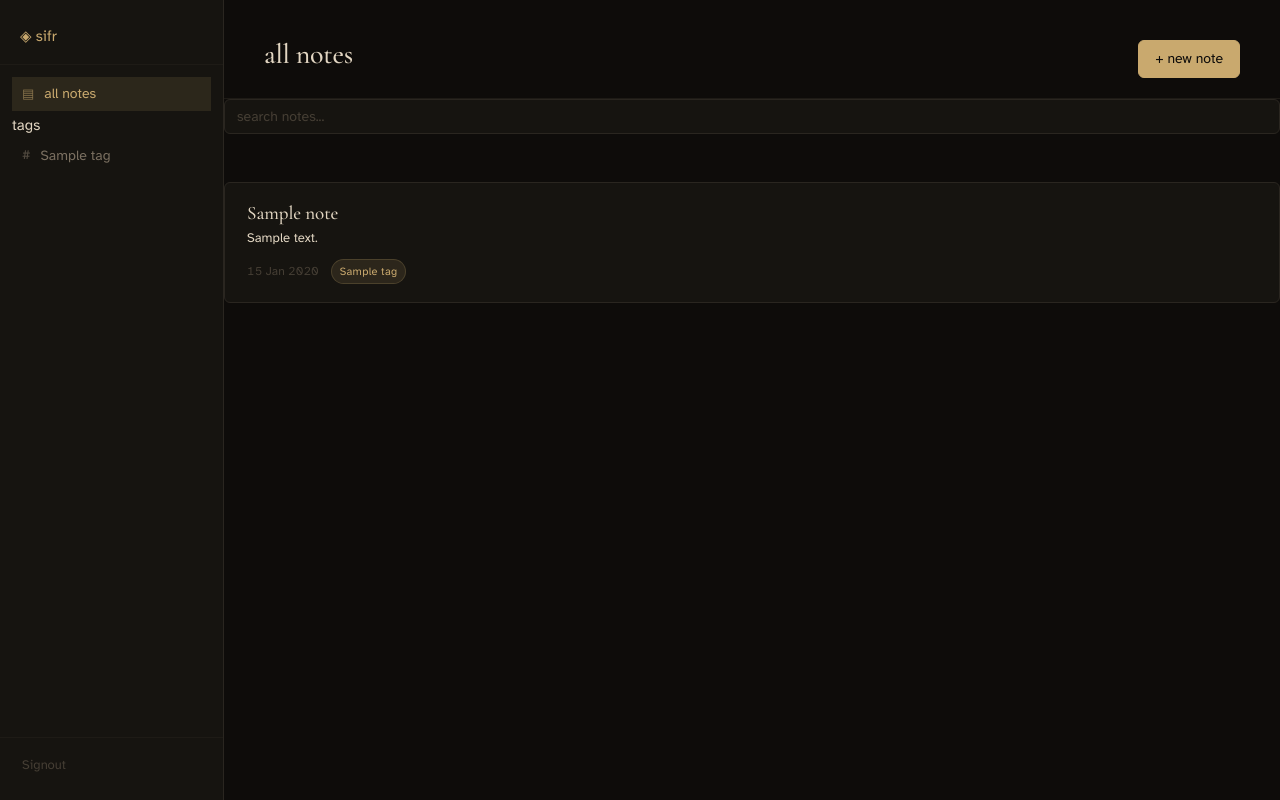
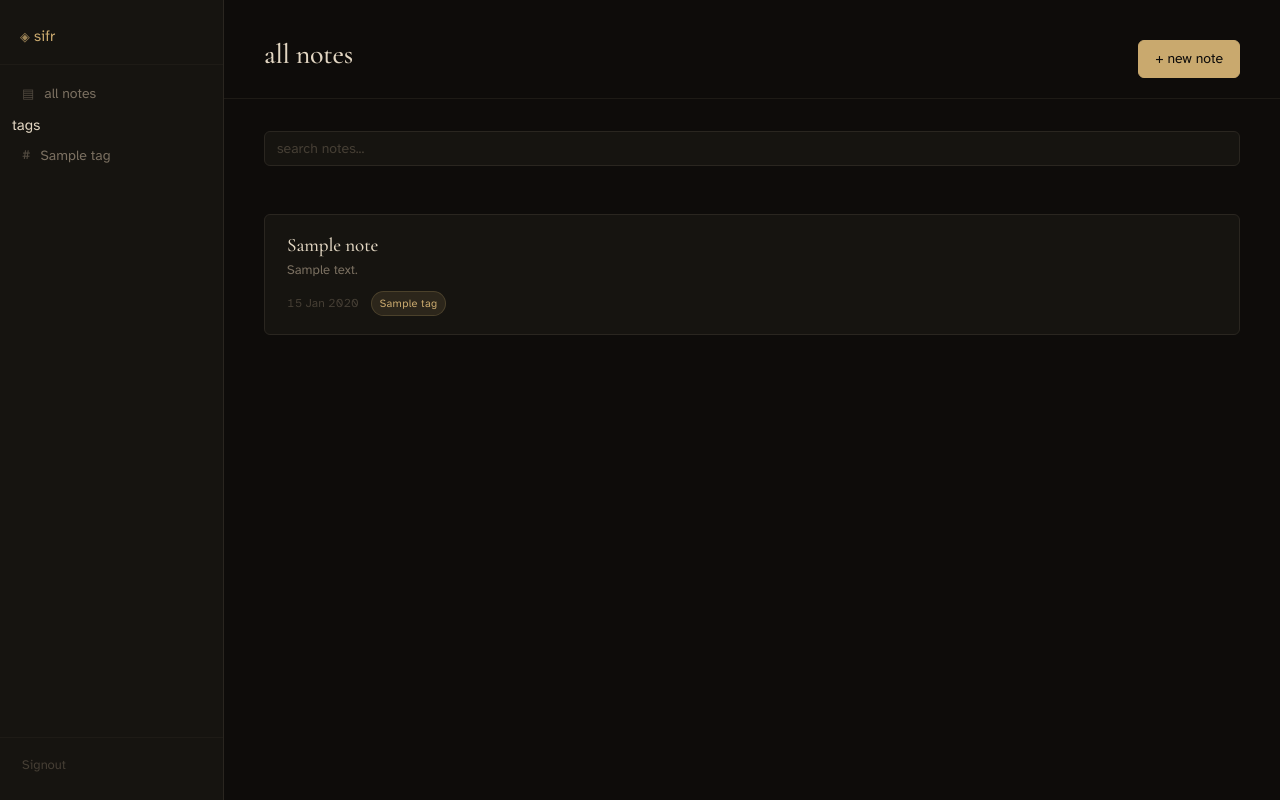
Before and after one commit to werkd/sifr-notes, a FastAPI app: template app/templates/notes/list.html in a window 1280 px wide. Run offline with FastAPI, Linux system fonts and the light colour scheme; the template is opened without the code that fills it: most values are stand-ins (such as "Sample title", 1, 10 or a date in 2020); parts of the project's set-up code (start-up, migrations or seed data) failed here and were passed over.

Commit message:
style: minor css fixes

```diff
--- a/static/style.css
+++ b/static/style.css
@@ -23,6 +23,7 @@
     --sidebar-width: 224px;
     --radius: 6px;
     --radius-em: 4px;
+    --radius-sm: 4px;
     --font-display: 'Cormorant Garamond', Georgia, serif;
     --font-ui: 'Atkinson Hyperlegible', system-ui, sans-serif;
     --font-mono: 'Courier new', monospace;
@@ -87,7 +88,7 @@ a:hover{
 }
 
 .brand {
-    font-family: var(--font_display);
+    font-family: var(--font-display);
     font-size: 1.375rem;
     font-weight: 500;
     color: var(--accent);
@@ -101,7 +102,7 @@ a:hover{
     color: var(--accent-hover);
 }
 
-brand-mark{
+.brand-mark{
     font-size:0.85em;
     opacity:0.75;
 }
@@ -142,7 +143,7 @@ brand-mark{
     background: var(--surface-raised);
     }
 
-.nav-link.active {
+.nav-link:active {
     color: var(--accent);
     background: var(--accent-dim);
 }
@@ -206,7 +207,7 @@ brand-mark{
     letter-spacing: -0.01em;
     }
 
-page-body {
+.page-body {
     padding: 2rem 2.5rem;
     flex: 1;
 }
@@ -305,7 +306,7 @@ page-body {
     transition: border-color 0.15s, background 0.15s;
  }
 
- .note-card.hover {
+ .note-card:hover {
     border-color: var(--accent-dim);
     background: var(--surface-raised);
     color: inherit;
@@ -323,7 +324,7 @@ page-body {
 
  .note-card-preview {
     font-size: 0.8125rem;
-    color: var(--text-muited);
+    color: var(--text-muted);
     line-height: 1.5;
     display: -webkit-box;
     -webkit-line-clamp: 2;
@@ -444,7 +445,7 @@ page-body {
     margin: 0 0 1.25em;
 }
 
-.prose u1, .prose ol {
+.prose ul, .prose ol {
     padding-left: 1.5rem;
     margin: 0 0 1.25em;
 
```
